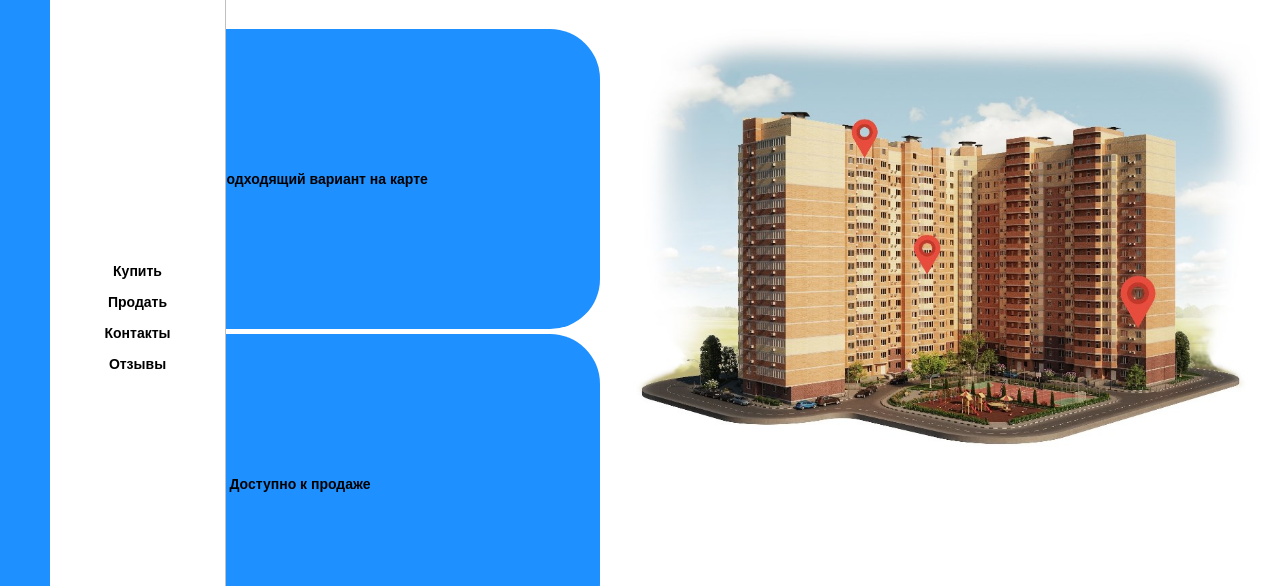
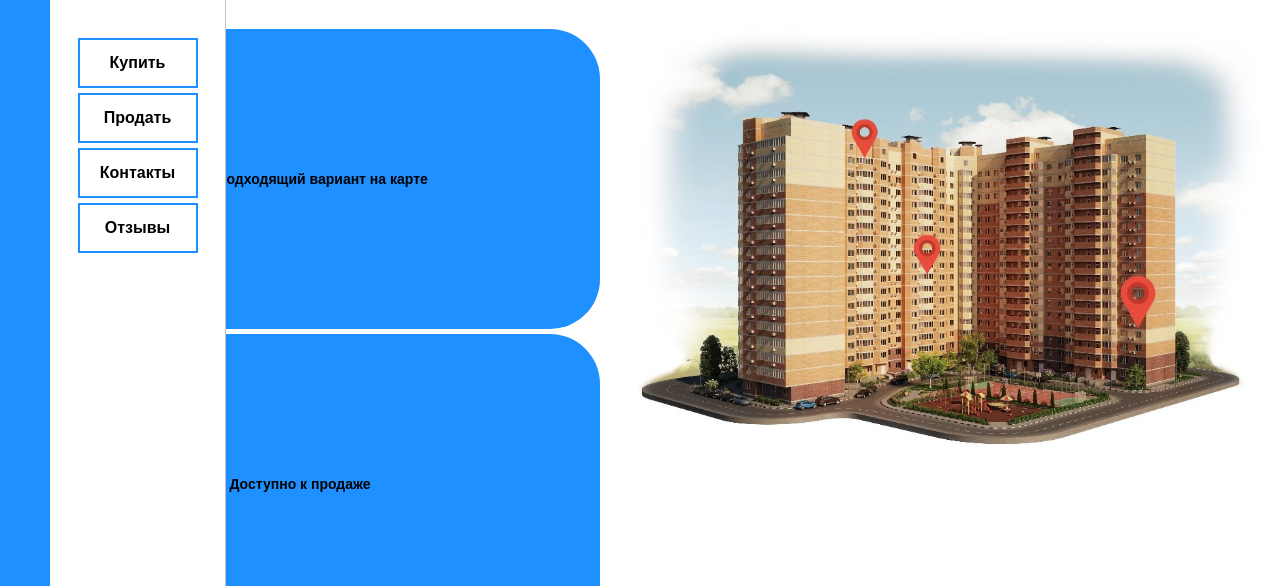
Before and after one commit to nikitos3000/proekt1315, a website: page index.html in a window 1280 px wide. Shown: the part 182-768 px from the top of the page. Drawn offline with Linux system fonts and the light colour scheme.

Commit message:
update menu buttons

```diff
--- a/site/kupit/buystyle.css
+++ b/site/kupit/buystyle.css
@@ -145,18 +145,21 @@
     display: flex;
     flex-direction: column;
     align-items: center;
-    margin-top: 300px;
+    margin-top: 80px;
 }
 
 .panel-button {
     background-color: white;
-    border: none;
+    border: 2px solid #1E90FF;
     color: black;
     font-weight: bold;
-    font-size: 14px;
+    font-size: 16px;
     padding: 5px 10px;
     margin-bottom: 5px;
     cursor: pointer;
+    width:120px;
+    height:50px;
+    text-align:center;
 }
 
 .panel-button:hover {
--- a/site/reviews/reviews.css
+++ b/site/reviews/reviews.css
@@ -66,7 +66,7 @@ body{
     display: flex;
     flex-direction: column;
     align-items: center;
-    margin-top: 300px;
+    margin-top: 80px;
   }
 
   .logo {
@@ -95,13 +95,16 @@ body{
 
   .panel-button {
     background-color: white;
-    border: none;
+    border: 2px solid #1E90FF;
     color: black;
     font-weight: bold;
-    font-size: 14px;
+    font-size: 16px;
     padding: 5px 10px;
     margin-bottom: 5px;
     cursor: pointer;
+    width:120px;
+    height:50px;
+    text-align:center;
   }
 
   .panel-button:hover {
--- a/site/sell/sell.css
+++ b/site/sell/sell.css
@@ -67,7 +67,7 @@
     display: flex;
     flex-direction: column;
     align-items: center;
-    margin-top: 300px;
+    margin-top: 80px;
 }
 
 .logo {
@@ -96,13 +96,16 @@
 
 .panel-button {
     background-color: white;
-    border: none;
+    border: 2px solid #1E90FF;
     color: black;
     font-weight: bold;
-    font-size: 14px;
+    font-size: 16px;
     padding: 5px 10px;
     margin-bottom: 5px;
     cursor: pointer;
+    width:120px;
+    height:50px;
+    text-align:center;
 }
 
 .panel-button:hover {
--- a/site/styles.css
+++ b/site/styles.css
@@ -50,7 +50,7 @@ body{
     display: flex;
     flex-direction: column;
     align-items: center;
-    margin-top: 300px;
+    margin-top: 80px;
 }
 
 .logo {
@@ -79,13 +79,16 @@ body{
 
 .panel-button {
     background-color: white;
-    border: none;
+    border: 2px solid #1E90FF;
     color: black;
     font-weight: bold;
-    font-size: 14px;
+    font-size: 16px;
     padding: 5px 10px;
     margin-bottom: 5px;
     cursor: pointer;
+    width:120px;
+    height:50px;
+    text-align:center;
 }
 
 .panel-button:hover {
```
Also changed, not shown: index.html (line endings or trailing spaces), site/index.js (line endings or trailing spaces).
